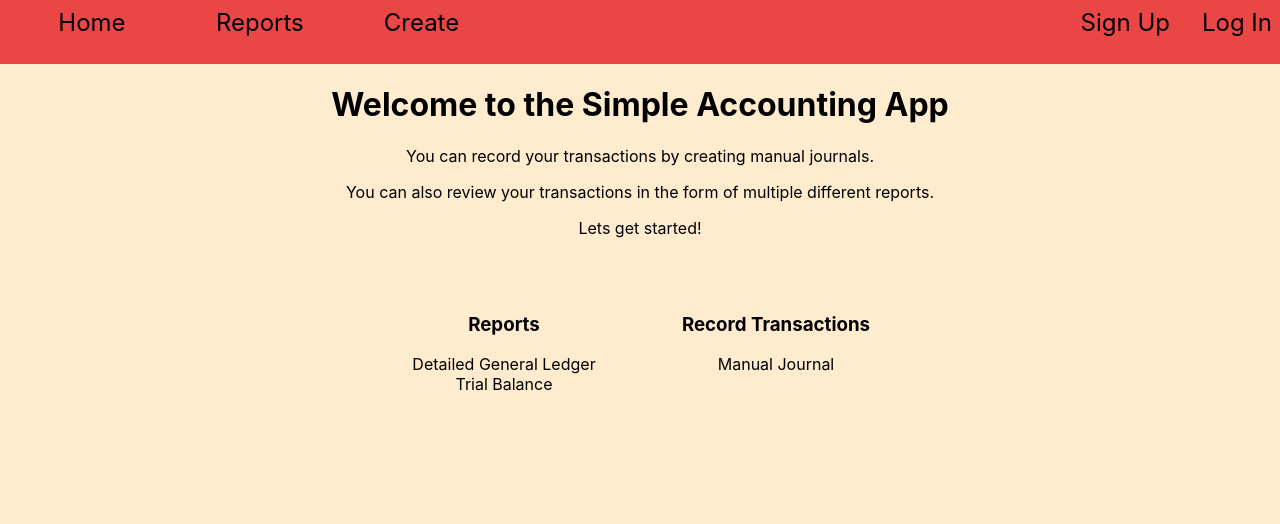
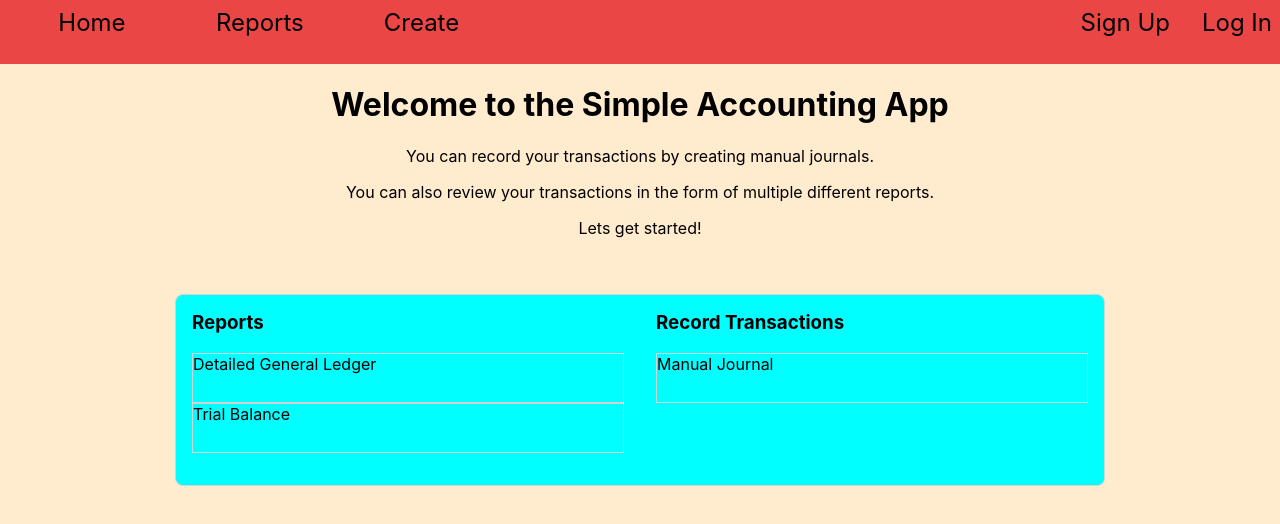
Before and after one commit to gjstephen/accounting-app-react, a React (Create React App) app: page / in a window 1280 px wide. Shown: the top 524 px of the page. Built offline with nearby package versions, Linux system fonts and the light colour scheme.

Commit message:
updated some css

```diff
--- a/src/components/Home.js
+++ b/src/components/Home.js
@@ -17,14 +17,14 @@ function Home() {
         <div>
           <h3>Reports</h3>
           <ul>
-            <li><Link to='/reports/generalLedger'>Detailed General Ledger</Link></li>
-            <li><Link to='/reports/trialBalance'>Trial Balance</Link></li>
+            <li><Link to='/reports/generalLedger' className='home-link'>Detailed General Ledger</Link></li>
+            <li><Link to='/reports/trialBalance' className='home-link'>Trial Balance</Link></li>
           </ul>
         </div>
         <div>
           <h3>Record Transactions</h3>
           <ul>
-            <li><Link to='/create/manualJournal'>Manual Journal</Link></li>
+            <li><Link to='/create/manualJournal' className='home-link'>Manual Journal</Link></li>
           </ul>
         </div>
       </section>
--- a/src/components/mjStyle.scss
+++ b/src/components/mjStyle.scss
@@ -45,12 +45,21 @@ th {
 }
 
 .link-options {
-  width: 40%;
+  width: 70%;
   margin: 0 auto;
   display: grid;
   grid-template-columns: 1fr 1fr;
   // text-align: left;
   gap: 2rem;
+  background-color: aqua;
+  border: 1px solid lightgrey;
+  border-radius: 0.5rem;
+  padding: 1rem;
+
+  h3 {
+    text-align: left;
+    margin-top: 0;
+  }
 
   ul {
     padding-left: 0;
@@ -58,7 +67,14 @@ th {
 
   li {
     list-style: none;
-    // text-align: left;
+    text-align: left;
+    height: 3rem;
+    border: 1px solid lightgrey;
+  }
+
+  li:hover {
+  background-color: rgb(3, 209, 209);
+  cursor: pointer;
   }
 }
 
--- a/src/components/navigationBar.scss
+++ b/src/components/navigationBar.scss
@@ -48,15 +48,19 @@
     margin: 0 auto;
     display: flex;
     flex-direction: column;
-    gap: 1rem;
+    gap: 0rem;
     text-align: left;
     background-color: rgba(244, 180, 180, 0.868);
   }
 
   li {
-    // width: 1rem;
+    height: 3.5rem;
     margin: 0;
     padding-left: 0;
+  }
+
+  li:hover {
+    background-color: rgba(241, 207, 207, 0.868);
   }
 }
 hr {
--- a/src/components/reports/GeneralLedger.js
+++ b/src/components/reports/GeneralLedger.js
@@ -11,34 +11,14 @@ function GeneralLedger({ loggedInUser}) {
         method: 'GET'
       })
         .then(res => res.json())
-        // .then(journals => console.log(journals))
-        .then(journals => setJournalLog(journals))
+        .then(journals => sortJournalLines(journals))
     }
   }
 
   useEffect(getGeneralLedger, [])
 
-  // const formatNumbers = (number, sign) => {
-  //   const formattedNum = []
-  //   number.toFixed(2).split('').reverse()
-  //     .forEach((digit, index) => {
-  //       if (index % 3 === 0 && index !== 3 && index !== 0) {
-  //         formattedNum.push(',')
-  //       }
-  //       formattedNum.push(digit)
-  //     })
-
-  //   if (number === 0) {
-  //     return '-'
-  //   } else if (sign === 'debit') {
-  //     return formattedNum.reverse().join('')
-  //   } else if (sign === 'credit') {
-  //     return `(${formattedNum.reverse().join('')})`
-  //   }
-  // }
-
-  const renderJournalLines = () => {
-    return journalLog
+  const sortJournalLines = (journals) => {
+    const sortedJournals = journals
       ?.sort((a, b) => Date.parse(a.date) - Date.parse(b.date))
       .sort((a, b) => {
         if (a.date === b.date) {
@@ -50,7 +30,13 @@ function GeneralLedger({ loggedInUser}) {
           return a.account_number - b.account_number
         }
       })
-      .map((journal, index) => {
+
+
+    setJournalLog(sortedJournals)
+  }
+
+  const renderJournalLines = () => {
+    return journalLog?.map((journal, index) => {
       return (
         <tr className='jrnl' key={index}>
           <td>{journal.journal_number}</td>
@@ -66,9 +52,33 @@ function GeneralLedger({ loggedInUser}) {
   })
   }
 
+  // const renderJournalNumbersFilter = () => {
+  //   // console.log(journalLog)
+  //   const uniqueJournals = new Set(
+  //     journalLog?.map(journal => journal.journal_number)
+  //   )
+  //   const uniqueNum = []
+  //   uniqueJournals.forEach(num => {
+  //     // console.log(num)
+  //     uniqueNum.push(num)
+  //   })
+  //   return uniqueNum
+  //     .sort((a, b) => a - b)
+  //     .map((num, index) => {
+  //       return (<option key={index} value={num}>{num}</option>)
+  //     }).join('')
+  // }
+
   return (
     <div>
       <h1>Detailed General Ledger</h1>
+
+      {/* <div className="filter-options">
+        <label htmlFor="">Journal Number</label>
+        <select name="journalFilter" id="">
+          {renderJournalNumbersFilter()}
+        </select>
+      </div> */}
 
       <table>
         <thead>
--- a/src/components/reports/IncomeStatement.js
+++ b/src/components/reports/IncomeStatement.js
@@ -2,7 +2,7 @@ function IncomeStatement() {
 
   return (
     <div>
-      Income statement, coming soon to an account near you.
+      Income statement, coming soon to an accountant near you.
     </div>
   )
 }
```
Lines whose indentation alone changed are shown as unchanged.
